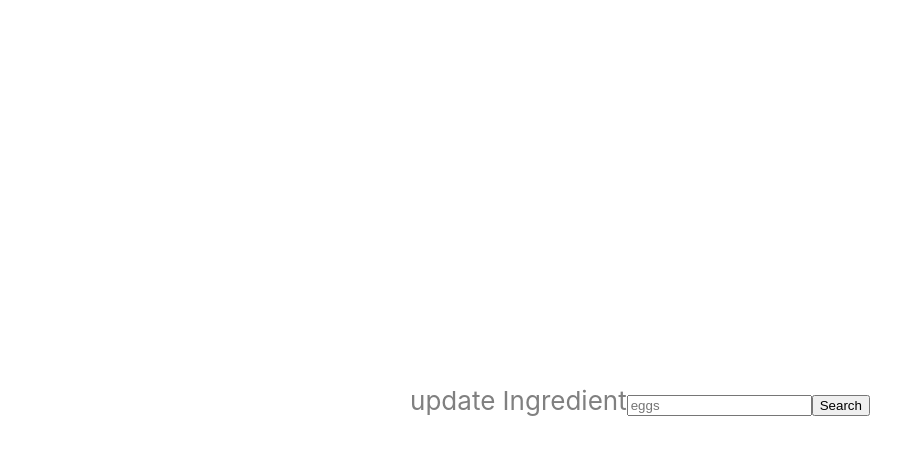
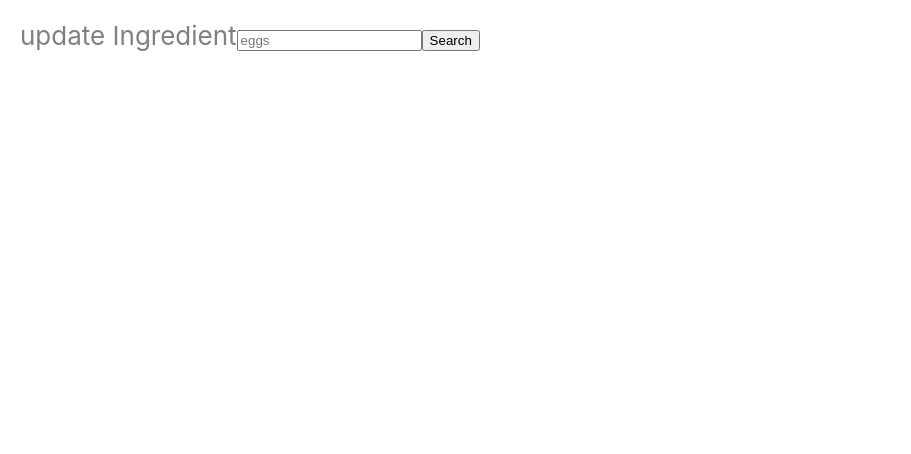
Before and after one commit to ana-vela/recipe-app, a React (Create React App) app: page / in a window 1280 px wide. Shown: the top 454 px of the page, without its empty margins (0-911 px from the left). Built offline with nearby package versions, Linux system fonts and the light colour scheme.

Commit message:
Make cards same height

```diff
--- a/src/App.css
+++ b/src/App.css
@@ -14,34 +14,48 @@
 }
 
 .App-header {
-  min-height: 100vh;
+  /* min-height: 100vh; */
   display: flex;
   flex-direction: column;
-  align-items: center;
+  align-items: stretch;
   justify-content: center;
   font-size: calc(10px + 2vmin);
   color: gray;
+  /* padding-top: 40px; */
+  /* padding-bottom: 40px; */
 }
 
 .App-link {
   color: #61dafb;
 }
 
-@keyframes App-logo-spin {
-  from {
-    transform: rotate(0deg);
-  }
-  to {
-    transform: rotate(360deg);
-  }
+.Wrapper {
+  display: flex;
+  flex-wrap: wrap;
+  /* flex-direction: column; */
+  align-items: stretch;
+  /* display: inline-block; */
+  justify-content: space-between;
+  padding: 20px;
 
 }
 
 .Card {
-  width: 400px;
-  background-color: gray;
+  width: 300px;
+  background-color: lavender;
+  display: inline-flex;
+  flex-direction: column;
+  border-radius: 20px;
+  margin: 20px;
+  padding: 40px;
+
 }
 
 p {
   color: red;
 }
+
+.recipeTitle {
+  color: black;
+  padding-bottom: 20px;
+}
```
